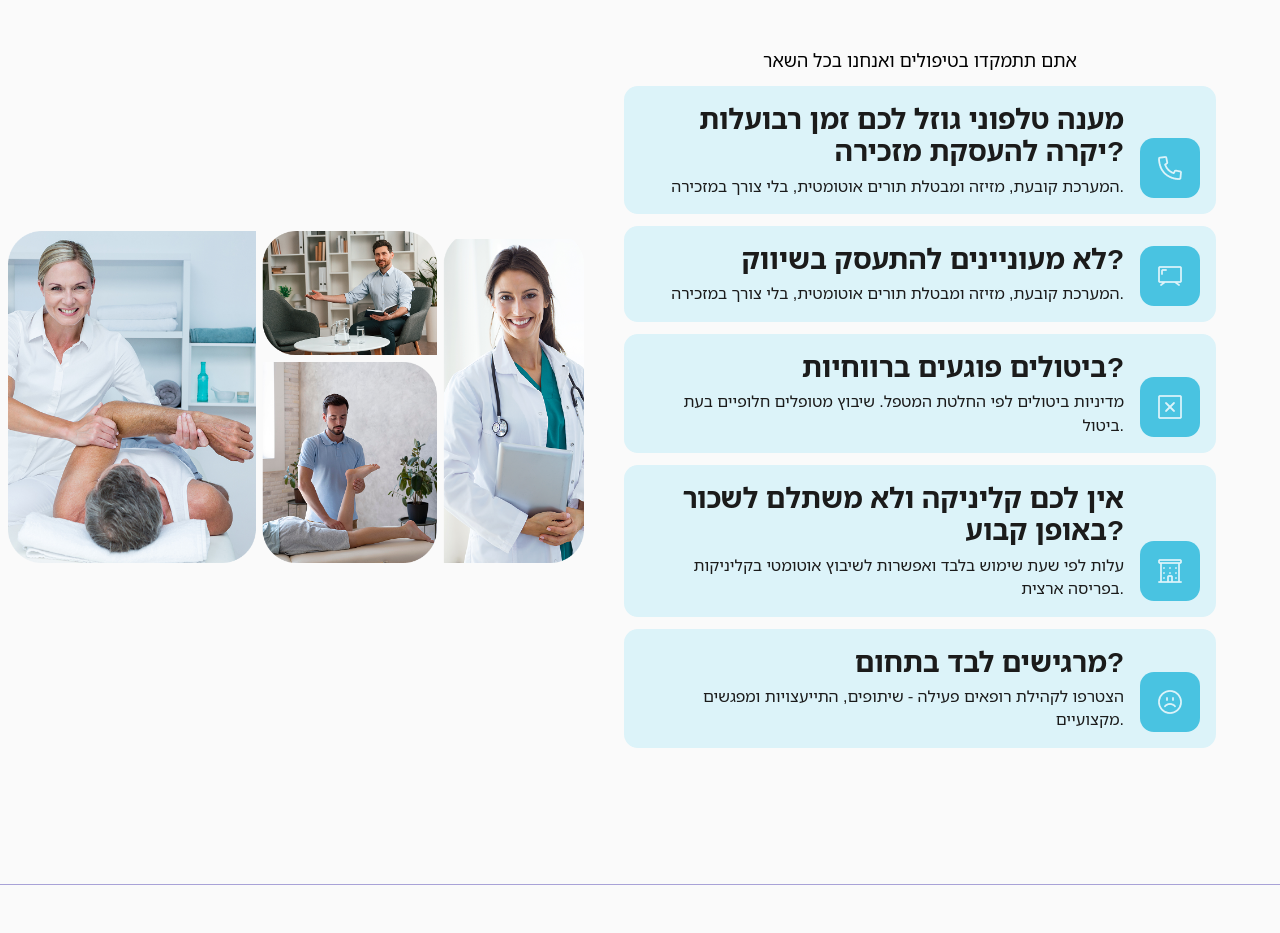
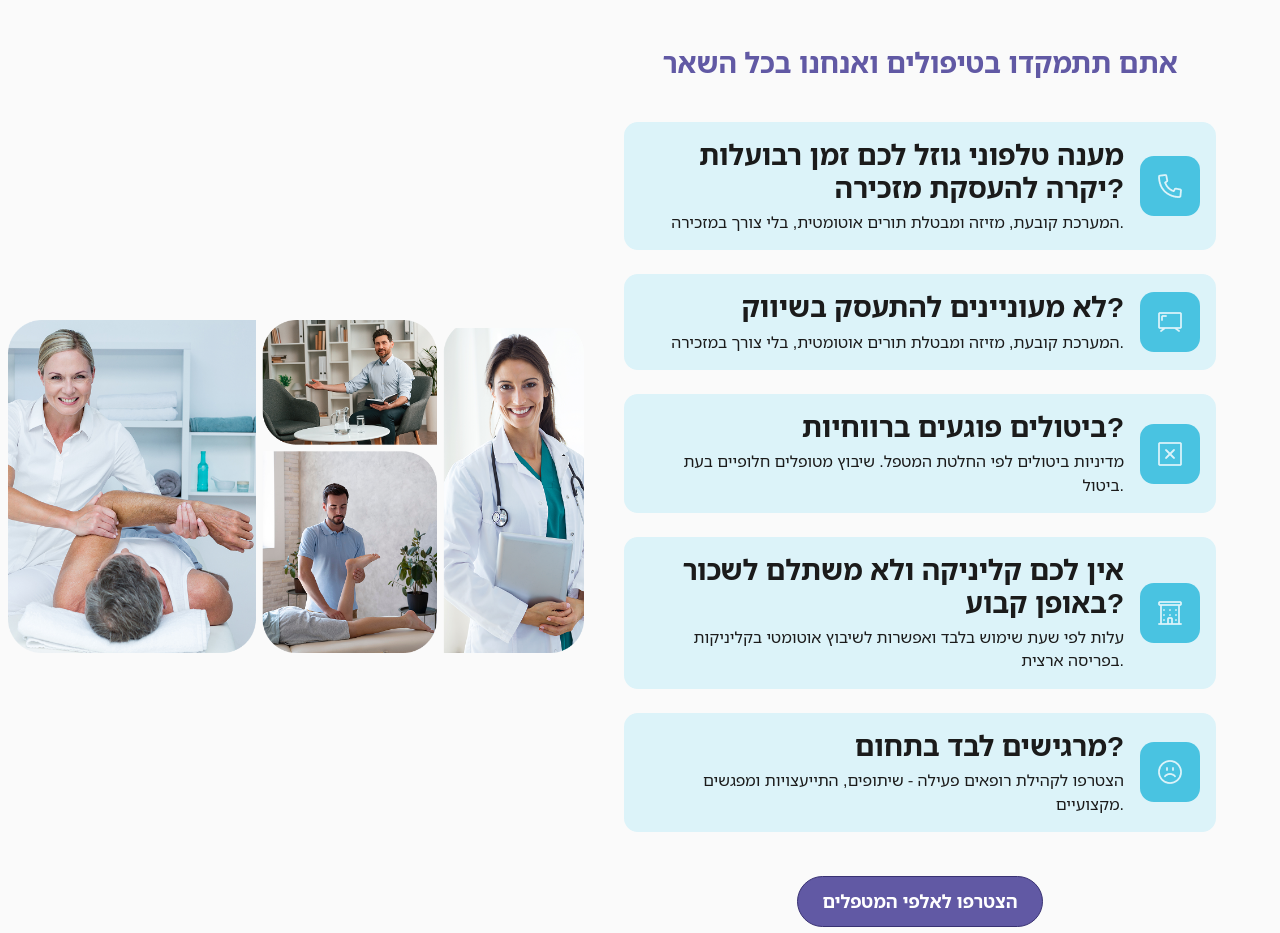
Before and after one commit to alonzojoe/unicare, a React (Vite) app: page / in a window 1280 px wide. Shown: the part 1920-2853 px from the top of the page. Built offline with nearby package versions, Linux system fonts and the light colour scheme.

Commit message:
styling Recuruitment items text title (header), implement reusable button after RecuirtmentCard items

```diff
--- a/src/components/Items/RecruitmentCard.jsx
+++ b/src/components/Items/RecruitmentCard.jsx
@@ -1,7 +1,7 @@
 const RecruitmentCard = ({ content }) => {
   const { title, description, icon } = content;
   return (
-    <div className="bg-sky-soft p-4 rounded-1xl flex items-end justify-end gap-4">
+    <div className="bg-sky-soft p-4 rounded-1xl flex items-center justify-end gap-4">
       <div className="flex flex-col space-y-2 items-end text-right text-darker">
         <h4 className="text-3xl font-700-line-115">{title}</h4>
         <span className="text-md font-400-line-147">{description}</span>
--- a/src/components/RectruitmentSection.jsx
+++ b/src/components/RectruitmentSection.jsx
@@ -1,6 +1,7 @@
 import { RECRUITMENT_CONTENT } from "@/constants/index";
 import ContentHeader from "@/components/UI/Shared/ContentHeader";
 import RecruitmentCard from "@/components/Items/RecruitmentCard";
+import Button from "@/components/UI/Buttons/Button";
 
 const RectruitmentSection = () => {
   const { title, subTitle, imageUrl, header, items } = RECRUITMENT_CONTENT;
@@ -15,11 +16,20 @@ const RectruitmentSection = () => {
             alt="recruitment-image"
           />
         </div>
-        <div className="order-1 md:order-2 flex flex-col justify-center space-y-3 items-center lg:items-stretch">
-          <h3 className="text-center">{header}</h3>
+        <div className="order-1 md:order-2 flex flex-col justify-center gap-6 items-center lg:items-stretch">
+          <h3 className="text-center text-light-primary text-3xl font-700-line-115 mb-5">
+            {header}
+          </h3>
           {items.map((item) => (
             <RecruitmentCard content={item} key={item.id} />
           ))}
+          <div className="flex mt-5 items-center justify-center">
+            <Button className="min-w-[42.5] bg-light-primary">
+              <div className="flex items-center gap-2 text-lg">
+                <span className="font-700-line-136 text-white">{`הצטרפו לאלפי המטפלים`}</span>
+              </div>
+            </Button>
+          </div>
         </div>
       </div>
     </section>
```
